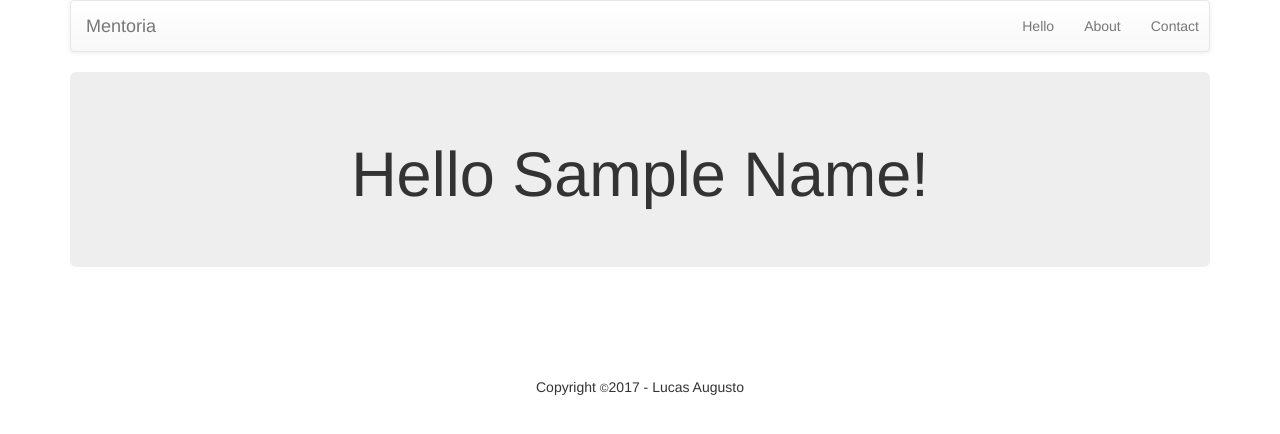
After one commit to laugustofrontend/mentoria, a PHP site: template app/templates/hello.twig in a window 1280 px wide. The commit adds this page. Shown: the top 434 px of the page. Run offline with PHP 8.4, Linux system fonts and the light colour scheme; the template is opened without the code that fills it: most values are stand-ins (such as "Sample title", 1, 10 or a date in 2020); some libraries are stand-ins or nearby versions.

Commit message:
criando uma nova classe para pegar paramentros get na url e mostra na página

```diff
--- a/app/config/dependencies.php
+++ b/app/config/dependencies.php
@@ -33,6 +33,9 @@
     $container[App\Action\Contact::class] = function ($container) {
         return new App\Action\Contact($container['view']);
     };
+    $container[App\Action\Hello::class] = function ($container) {
+        return new App\Action\Hello($container['view']);
+    };
 
     // settings PHPMailer
     $container['email'] = function ($container) {
--- a/app/config/routes.php
+++ b/app/config/routes.php
@@ -10,3 +10,4 @@
     $app->get('/about', App\Action\About::class);
     $app->get('/contact', App\Action\Contact::class);
     $app->post('/sendemail', App\Action\SendEmail::class);
+    $app->get('/hello/{name}', App\Action\Hello::class);
--- /dev/null
+++ b/app/templates/hello.twig
@@ -0,0 +1,7 @@
+{% extends 'base/main.twig' %}
+
+{% block content %}
+    <div class="jumbotron">
+        <h1 class="text-capitalize text-center">Hello {{ name }}!</h1>
+    </div>
+{% endblock %}
--- a/app/templates/menu/nav.twig
+++ b/app/templates/menu/nav.twig
@@ -1,5 +1,6 @@
 <nav class="menu navbar-right">
     <ul class="nav navbar-nav">
+        <li><a href="/hello/world">Hello</a></li>
         <li><a href="/about" title="About">About</a></li>
         <li><a href="/contact" title="Contact">Contact</a></li>
     </ul>
```
Also changed, not shown: app/src/Action/Hello.php (added, +31 -0 lines).
